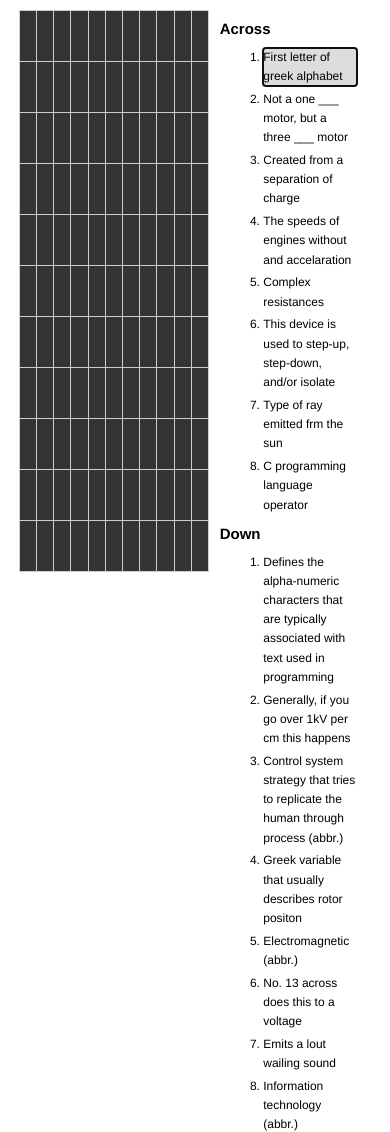
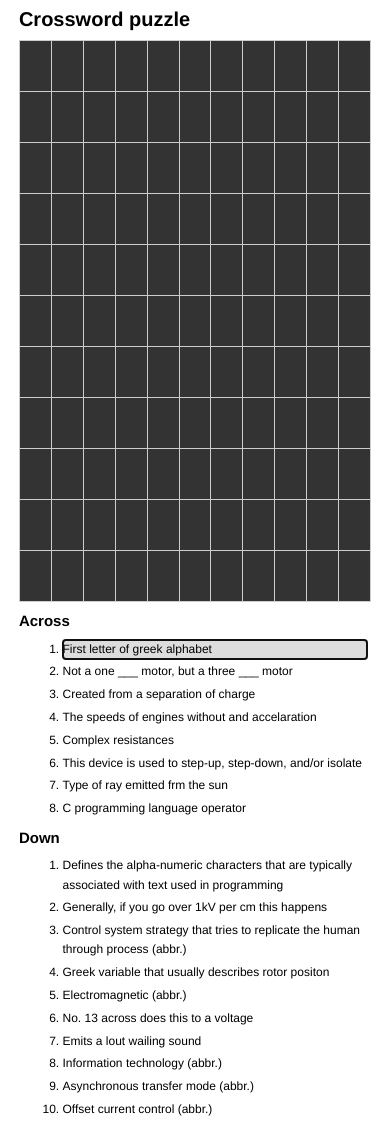
Before and after one commit to srcnebo/crossword, a plain HTML site: page index.html in a window 390 px wide. Shown: the top 1132 px of the page. Drawn offline with nearby package versions, Linux system fonts and the light colour scheme.

Commit message:
Update for mobile

```diff
--- a/index.html
+++ b/index.html
@@ -75,15 +75,15 @@
 			color: #999;
 			text-decoration: line-through;
 		}
-
+    #puzzle-container {
+      display: flex;
+      flex-wrap: wrap;
+    }
 		#puzzle-wrapper {
-			float: left;
-			width: 54%;
-			margin-right: 3%;
+			/* float: left; */
 		}
 		#puzzle-clues {
-			float: left;
-			width: 40%;
+			/* float: left; */
 		}
 
 		#puzzle-clues li{
@@ -97,8 +97,11 @@
 </head>
 
 <body>
+<h1>Crossword puzzle</h1>
 
-<div id="puzzle-wrapper"><!-- crossword puzzle appended here --></div>
+<div id="puzzle-container">
+  <div id="puzzle-wrapper"><!-- crossword puzzle appended here --></div>
+</div>
 
 </body>
 </html>
```
